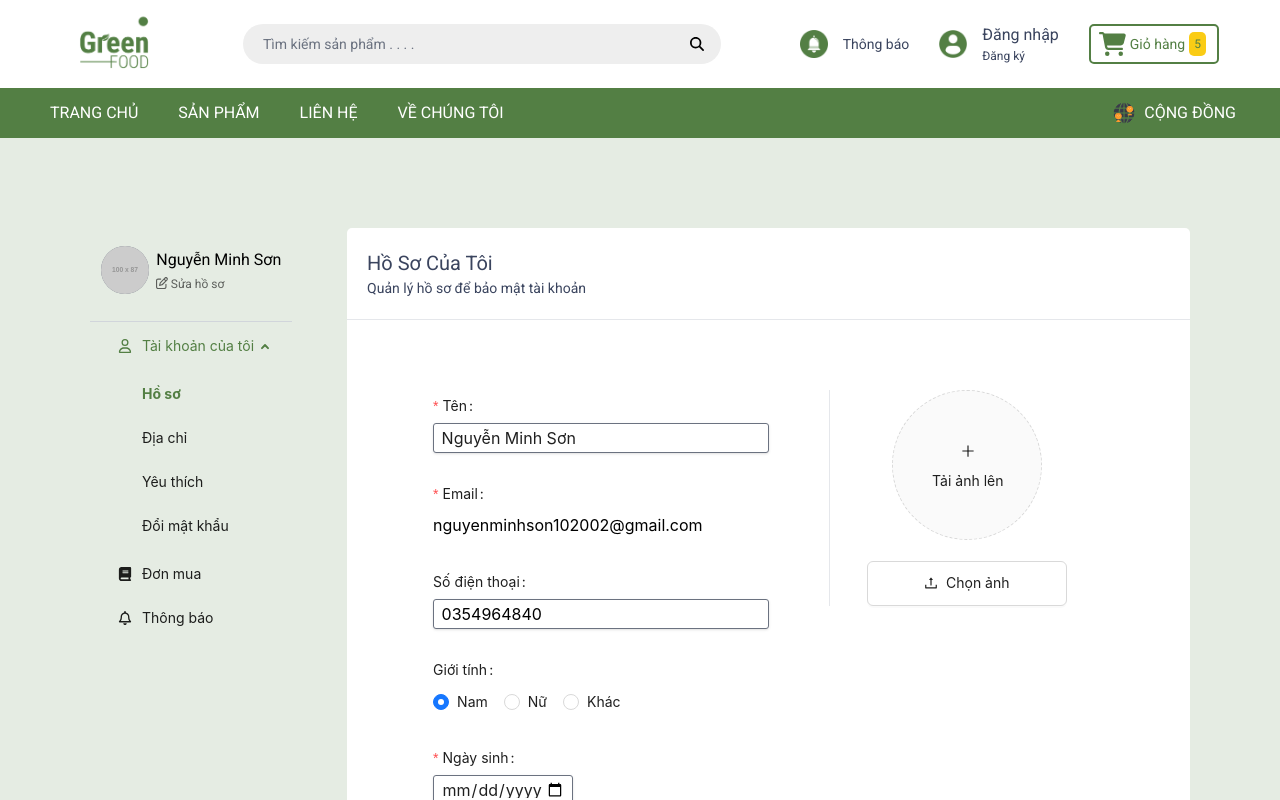
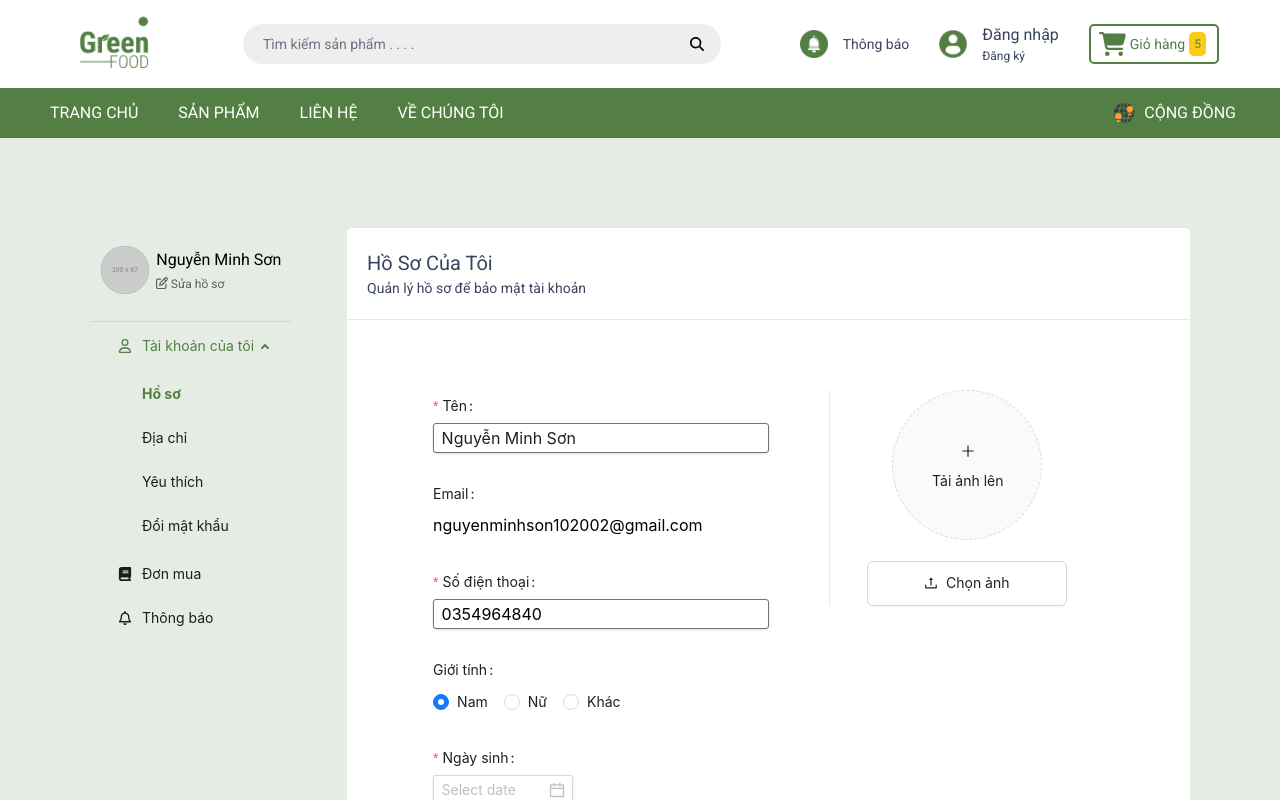
Before and after one commit to TranMinhMan040702/green-craze-fe, a React (Vite) app: page /user/profile in a window 1280 px wide. Shown: the top 800 px of the page. Built offline with nearby package versions, Linux system fonts and the light colour scheme.

Commit message:
validate password field

```diff
--- a/src/pages/Ecommerce/ChangePassword/FormInput.jsx
+++ b/src/pages/Ecommerce/ChangePassword/FormInput.jsx
@@ -29,7 +29,7 @@ function FormInput() {
                             },
                         ]}
                     >
-                        <Input
+                        <Input.Password
                             className="text-[1.6rem] h-[3rem] bg-white rounded-[0.3rem] shadow outline-none"
                             defaultValue=""
                         />
@@ -44,7 +44,7 @@ function FormInput() {
                             },
                         ]}
                     >
-                        <Input
+                        <Input.Password
                             className="text-[1.6rem] h-[3rem] bg-white rounded-[0.3rem] shadow outline-none"
                             defaultValue=""
                         />
@@ -57,9 +57,17 @@ function FormInput() {
                                 required: true,
                                 message: 'Nhập mật khẩu xác nhận!',
                             },
+                            ({ getFieldValue }) => ({
+                              validator(_, value) {
+                                if (!value || getFieldValue('newpassoword') === value) {
+                                  return Promise.resolve();
+                                }
+                                return Promise.reject(new Error('Mật khẩu xác nhận không khớp!'));
+                              },
+                            })
                         ]}
                     >
-                        <Input
+                        <Input.Password
                             className="text-black text-[1.6rem] h-[3rem] bg-white rounded-[0.3rem] shadow"
                             defaultValue={''}
                         />
--- a/src/pages/Ecommerce/Profile/Info.jsx
+++ b/src/pages/Ecommerce/Profile/Info.jsx
@@ -1,10 +1,19 @@
 import { Button, DatePicker, Form, Input, Radio, Upload } from 'antd';
 import UploadAvatar from './UploadAvatar';
+import { useEffect } from 'react';
 
 function Info() {
+    const [form] = Form.useForm();
+    useEffect(() => {
+        form.setFieldsValue({
+            name: 'Nguyễn Minh Sơn',
+            phone: '0354964840'
+        });
+    }, []);
     return (
         <div className="xl:p-[7rem] md:p-[5rem] sm:p-[1rem]">
             <Form
+                form={form}
                 name="my-profile"
                 labelCol={{
                     span: 8,
@@ -29,28 +38,25 @@ function Info() {
                             },
                         ]}
                     >
-                        <Input className='text-[1.6rem] h-[3rem] bg-white rounded-[0.3rem] shadow outline-none' defaultValue='Nguyễn Minh Sơn'/>
+                        <Input className="text-[1.6rem] h-[3rem] bg-white rounded-[0.3rem] shadow outline-none" />
                     </Form.Item>
-                    <Form.Item
-                        label="Email"
-                        name="email"
-                        rules={[
-                            {
-                                required: true,
-                                message: 'Nhập email của bạn!',
-                            },
-                            {
-                                pattern: '[a-z0-9._%+-]+@[a-z0-9.-]+.[a-z]{2,4}$',
-                                message: 'Nhập đúng định dạng email',
-                            },
-                        ]}
-                    >
+                    <Form.Item label="Email" name="email">
                         <p className="text-black text-[1.6rem] font-normal">
                             nguyenminhson102002@gmail.com
                         </p>
                     </Form.Item>
-                    <Form.Item label="Số điện thoại" name="phone" className="">
-                        <Input className="text-black text-[1.6rem] h-[3rem] bg-white rounded-[0.3rem] shadow" defaultValue={'0354964840'}/>
+                    <Form.Item
+                        label="Số điện thoại"
+                        name="phone"
+                        className=""
+                        rules={[
+                            {
+                                required: true,
+                                message: 'Nhập số điện thoại của bạn!',
+                            },
+                        ]}
+                    >
+                        <Input className="text-black text-[1.6rem] h-[3rem] bg-white rounded-[0.3rem] shadow" />
                     </Form.Item>
                     <Form.Item label="Giới tính" name="gender">
                         <Radio.Group defaultValue={'Nam'}>
@@ -69,7 +75,9 @@ function Info() {
                             },
                         ]}
                     >
-                        <Input type='date' className='max-w-[14rem] text-[1.6rem] p-3 h-[3rem] bg-white rounded-[0.3rem] shadow'/>
+                        <DatePicker
+                            className="max-w-[14rem] text-[1.6rem] p-3 h-[3rem] bg-white rounded-[0.3rem] shadow"
+                        />
                     </Form.Item>
                 </div>
                 <div className="">
@@ -77,7 +85,10 @@ function Info() {
                 </div>
 
                 <Form.Item className="text-center max-md:flex xl:ml-[8rem] mt-2 max-sm:justify-center">
-                    <Button className="submit-btn text-white text-[1.9rem] w-[11rem] h-[4rem]" htmlType="submit">
+                    <Button
+                        className="submit-btn text-white text-[1.9rem] w-[11rem] h-[4rem]"
+                        htmlType="submit"
+                    >
                         Lưu
                     </Button>
                 </Form.Item>
```
